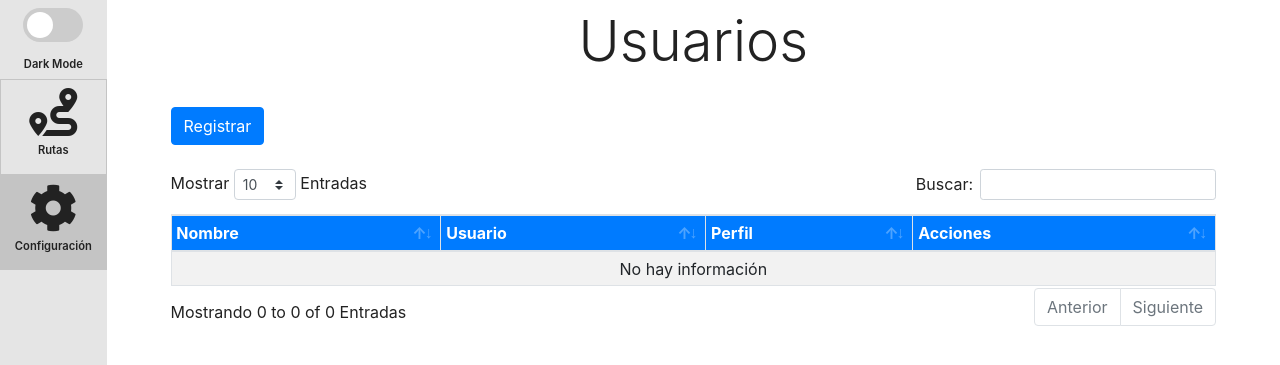
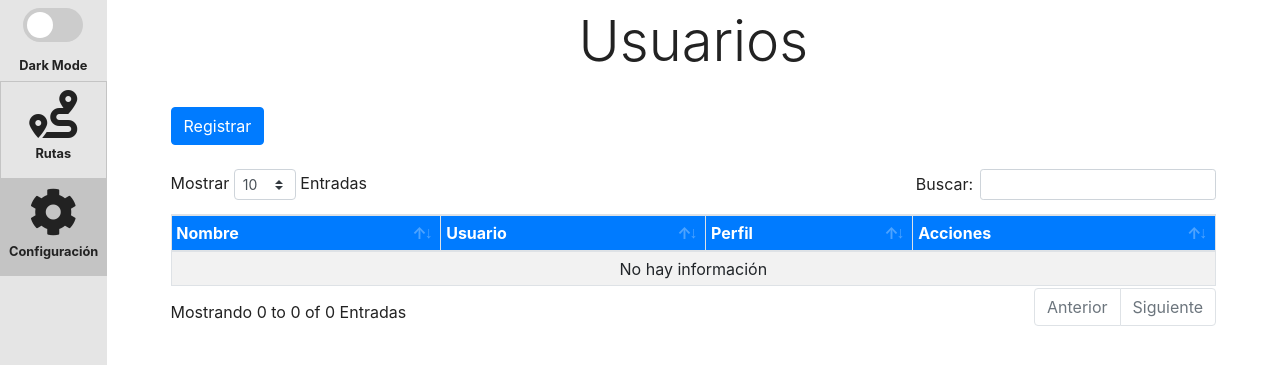
Before and after one commit to juansebastian028/ProyectoRutas, a PHP site: page /configuracion/viewUsuarios.php in a window 1280 px wide. Shown: the part 56-421 px from the top of the page. Run offline with PHP 8.4, Linux system fonts and the light colour scheme; the visitor is signed in with stand-in values (Sample User, id 1); data that the repository does not hold is empty.

Commit message:
Se agrando la letra en el menu vertical para pantallas grandes y puse bold la letra para que se note más

```diff
--- a/view/assets/css/style.css
+++ b/view/assets/css/style.css
@@ -69,8 +69,8 @@ a:hover {
 
 .vertical-menu__title {
   margin-top: 0.5rem;
-  font-size: 0.7rem;
-  font-weight: 600;
+  font-size: 0.8rem;
+  font-weight: bold;
 }
 
 .switch {
```
